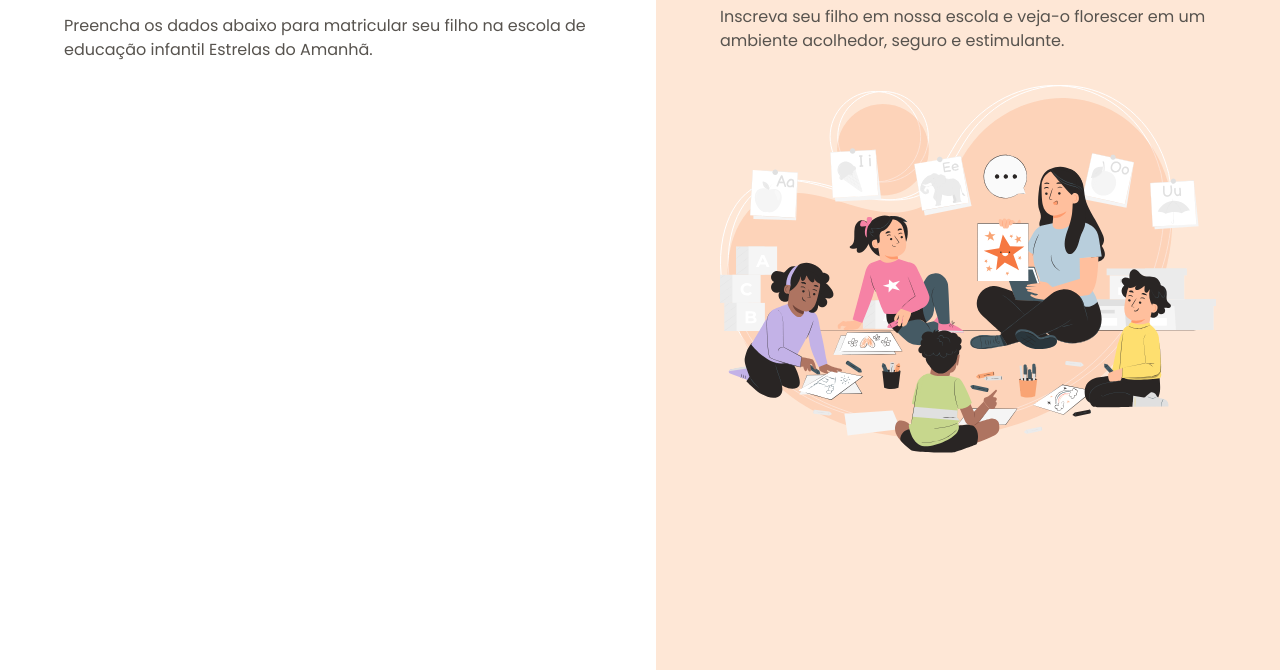
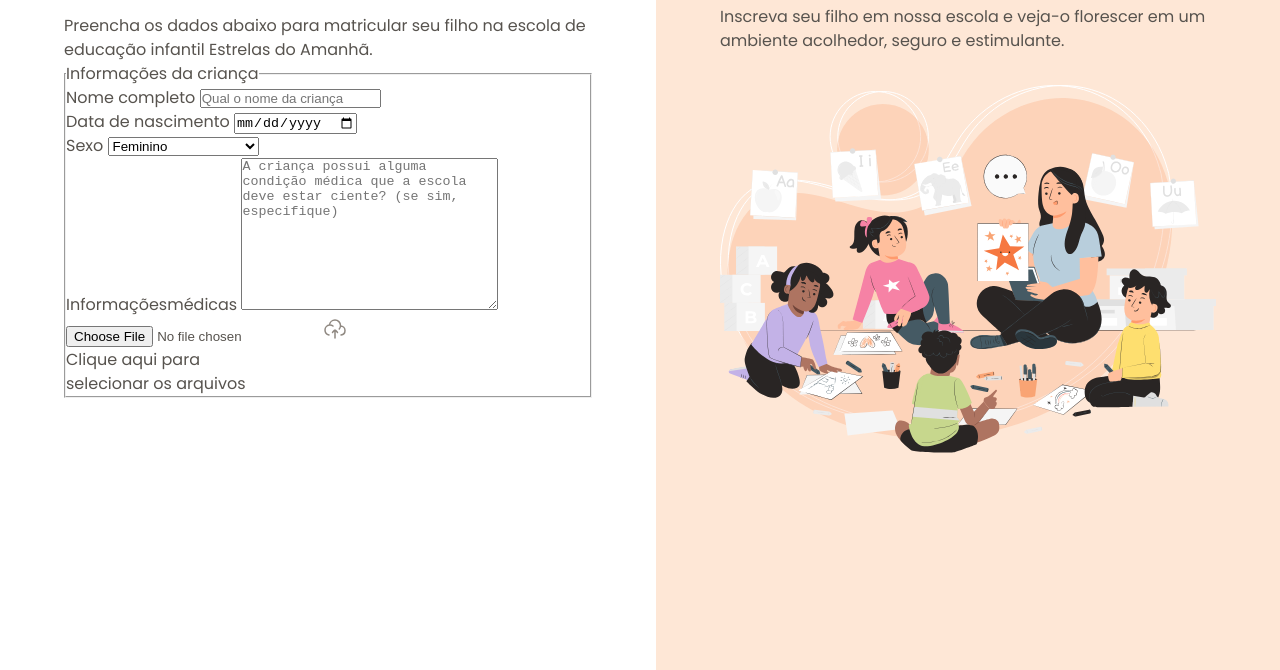
Before and after one commit to jessicaoliveiraaa/Formulario-de-Matricula, a plain HTML site: page index.html in a window 1280 px wide. Shown: the part 130-800 px from the top of the page. Drawn offline with Linux system fonts and the light colour scheme.

Commit message:
Iniciando o fromulario

```diff
--- a/index.html
+++ b/index.html
@@ -23,6 +23,51 @@
 
         <h1>Formulário de matrícula</h1>
         <p>Preencha os dados abaixo para matricular seu filho na escola de <br> educação infantil Estrelas do Amanhã.</p>
+
+        <form method="post" enctype="multipart/form-data">
+          <fieldset class="child-info">
+            <legend>Informações da criança</legend>
+
+            <div class="input-wrapper">
+              <label for="fullname">Nome completo</label>
+              <input id="fullname" name="fullname" type="text"
+               placeholder="Qual o nome da criança">
+            </div>
+
+            <div class="input-wrapper">
+              <label for="birth">Data de nascimento</label>
+              <input type="date" id="birth" name="birth" lang="pt-BR">
+            </div>
+
+            <div class="select-wrapper">
+              <label for="gender">Sexo</label>
+              <select name="gender" id="gender">
+                <option value="female">Feminino</option>
+                <option value="male">Masculino</option>
+                <option value="na">Prefiro não responder</option>
+              </select>
+            </div>
+
+
+            <div class="textarea-wrapper">
+              <label for="medical-info">Informaçõesmédicas</label>
+              <textarea name="medical-info" id="medical-info"
+              cols="30" rows="10"
+              placeholder="A criança possui alguma condição médica que a escola deve estar ciente? (se sim, especifique)"
+              ></textarea>
+            </div>
+
+            <div class="droparea-wapper">
+              <input type="file" id="birth-file" name="birth-file">
+              <img src="assets/icons/cloud-upload.svg" alt="">
+              <p>
+                Clique aqui para <br>
+                selecionar os arquivos
+              </p>
+            </div>
+
+          </fieldset>
+        </form>
       </div>
     </main>
 
```
